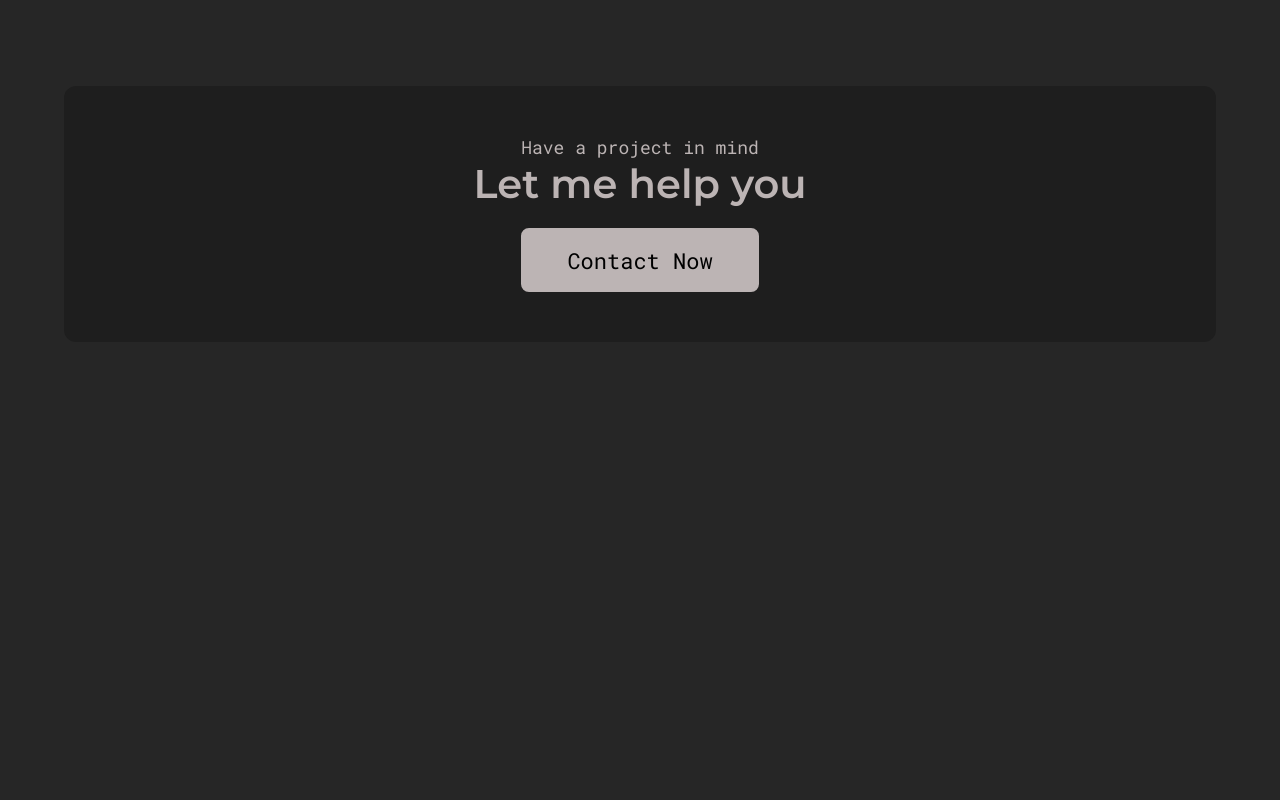
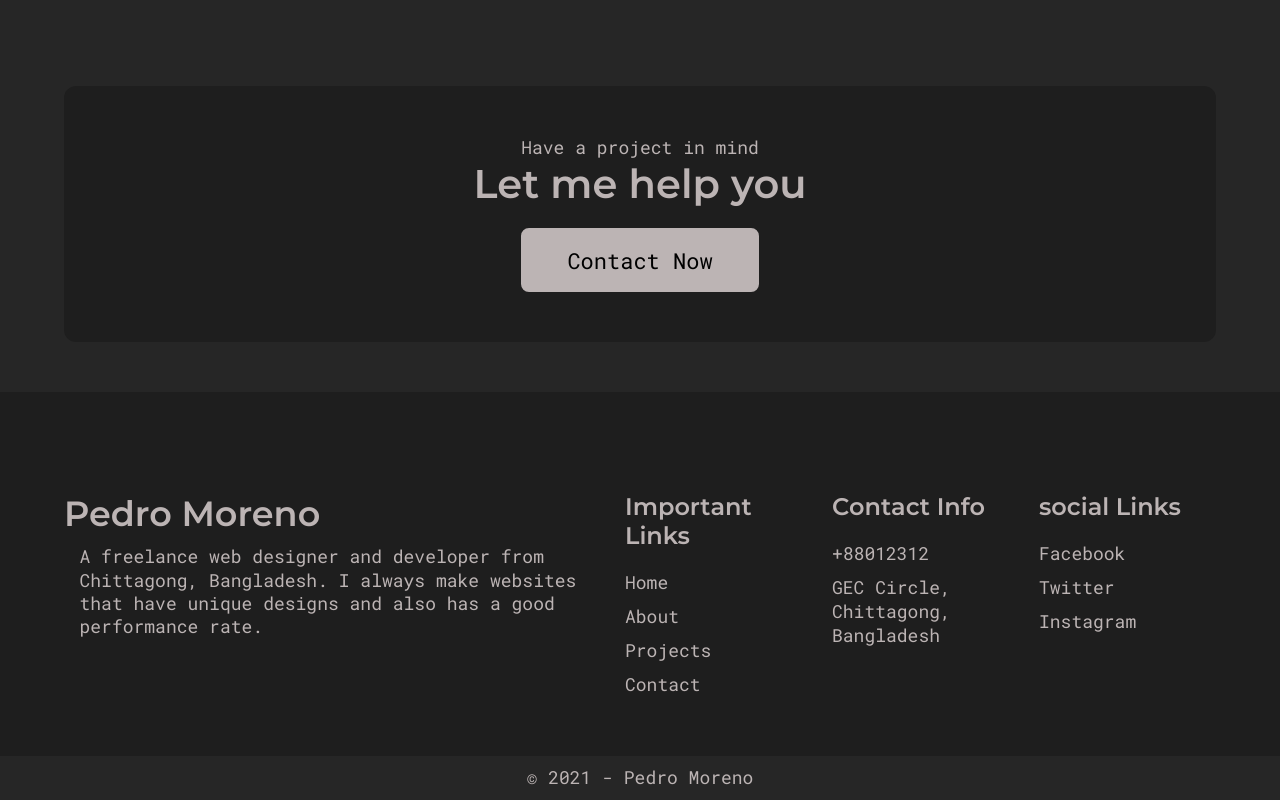
Before and after one commit to pdromoreno7/me-portafolio-web, a React (Create React App) app: page / in a window 1280 px wide. Shown: the part 2713-3513 px from the top of the page. Before the commit the page ends 3105 px from the top, so only its background shows below. Built offline with nearby package versions, Linux system fonts and the light colour scheme; the HTML template or start-up script is replaced by a standard one; a web font is replaced by a local one.

Commit message:
Se añadio Footer a Rote en App.js

```diff
--- a/src/App.js
+++ b/src/App.js
@@ -1,5 +1,6 @@
 import React from 'react';
 import { BrowserRouter as Router, Route, Switch } from 'react-router-dom';
+import Footer from './components/Footer';
 import { NavMenu } from './components/NavMenu';
 import { About } from './pages/About';
 import { Contact } from './pages/Contact';
@@ -26,6 +27,7 @@ export default function App() {
             <Home />
           </Route>
         </Switch>
+        <Footer />
       </Router>
     </>
   );
--- a/src/components/Footer.jsx
+++ b/src/components/Footer.jsx
@@ -0,0 +1,145 @@
+import React from 'react';
+import styled from 'styled-components';
+import { FooterCol } from './FooterCol';
+import { PText } from './PText';
+
+const FooterStyle = styled.div`
+  background-color: var(--deep-dark);
+  padding-top: 10rem;
+  .container {
+    display: flex;
+    gap: 3rem;
+  }
+  .footer__col1 {
+    flex: 3;
+  }
+  .footer__col2,
+  .footer__col3,
+  .footer__col4 {
+    flex: 1;
+  }
+  .footer__col1__title {
+    font-size: 3.5rem;
+    margin-bottom: 1rem;
+  }
+  .copyright {
+    background-color: var(--dark-bg);
+    text-align: left;
+    padding: 1rem 0;
+    margin-top: 5rem;
+    .para {
+      margin-left: 0;
+    }
+  }
+  @media only screen and (max-width: 768px) {
+    .container {
+      flex-direction: column;
+      gap: 0rem;
+      & > div {
+        margin-top: 5rem;
+      }
+    }
+    .footer__col1 .para {
+      max-width: 100%;
+    }
+    .copyright {
+      .container {
+        div {
+          margin-top: 0;
+        }
+      }
+    }
+  }
+`;
+
+export default function Footer() {
+  return (
+    <FooterStyle>
+      <div className="container">
+        <div className="footer__col1">
+          <h1 className="footer__col1__title">Pedro Moreno</h1>
+          <PText>
+            A freelance web designer and developer from Chittagong, Bangladesh.
+            I always make websites that have unique designs and also has a good
+            performance rate.
+          </PText>
+        </div>
+        <div className="footer__col2">
+          <FooterCol
+            heading="Important Links"
+            links={[
+              {
+                title: 'Home',
+                path: '/',
+                type: 'Link',
+              },
+              {
+                type: 'Link',
+                title: 'About',
+                path: '/about',
+              },
+              {
+                type: 'Link',
+                title: 'Projects',
+                path: '/projects',
+              },
+              {
+                type: 'Link',
+                title: 'Contact',
+                path: '/contact',
+              },
+            ]}
+          />
+        </div>
+        <div className="footer__col3">
+          <FooterCol
+            heading="Contact Info"
+            links={[
+              {
+                title: '+88012312',
+                path: 'tel:+88012312',
+              },
+              // {
+              //   title: 'webcifar@gmail.com',
+              //   path: 'mailto:webcifar@gmail.com',
+              // },
+              {
+                title: 'GEC Circle, Chittagong, Bangladesh',
+                path: 'http://google.com/maps',
+              },
+            ]}
+          />
+        </div>
+        <div className="footer__col4">
+          <FooterCol
+            heading="social Links"
+            links={[
+              {
+                title: 'Facebook',
+                path: 'http://facebook.com',
+              },
+              {
+                title: 'Twitter',
+                path: 'http://twitter.com',
+              },
+              {
+                title: 'Instagram',
+                path: 'http://instagram.com',
+              },
+            ]}
+          />
+        </div>
+      </div>
+      <div className="copyright">
+        <div className="container">
+          <PText>
+            © 2021 - Pedro Moreno
+            {/* <a target="_blank" rel="noreferrer" href="http://webcifar.com">
+              web cifar
+            </a>{' '} */}
+          </PText>
+        </div>
+      </div>
+    </FooterStyle>
+  );
+}
--- a/src/pages/Home.jsx
+++ b/src/pages/Home.jsx
@@ -1,6 +1,7 @@
 import React from 'react';
 import { AboutSection } from '../components/AboutSection';
 import ContactBanner from '../components/ContactBanner';
+// import Footer from '../components/Footer';
 import { HeroSection } from '../components/HeroSection';
 import { ProjectsSection } from '../components/ProjectsSection';
 
@@ -11,6 +12,7 @@ export function Home() {
       <AboutSection />
       <ProjectsSection />
       <ContactBanner />
+      {/* <Footer /> */}
     </>
   );
 }
```
